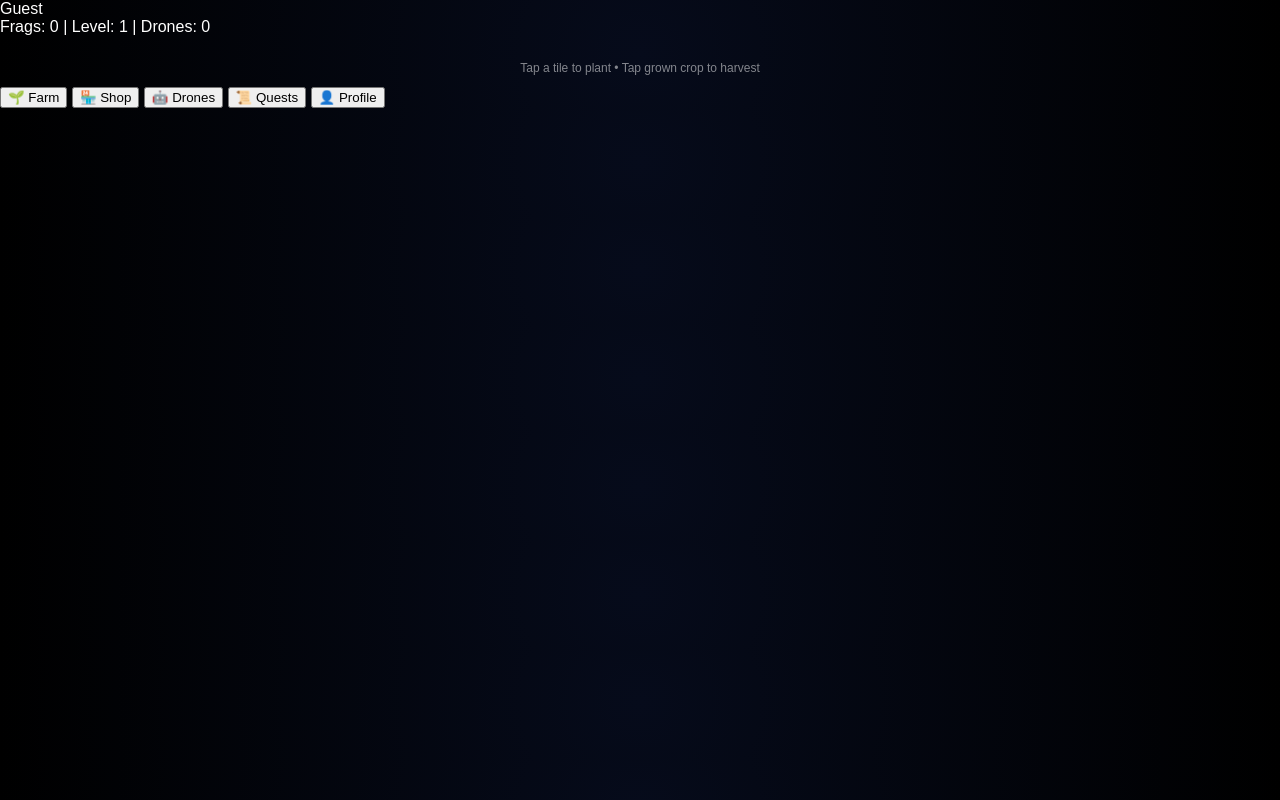
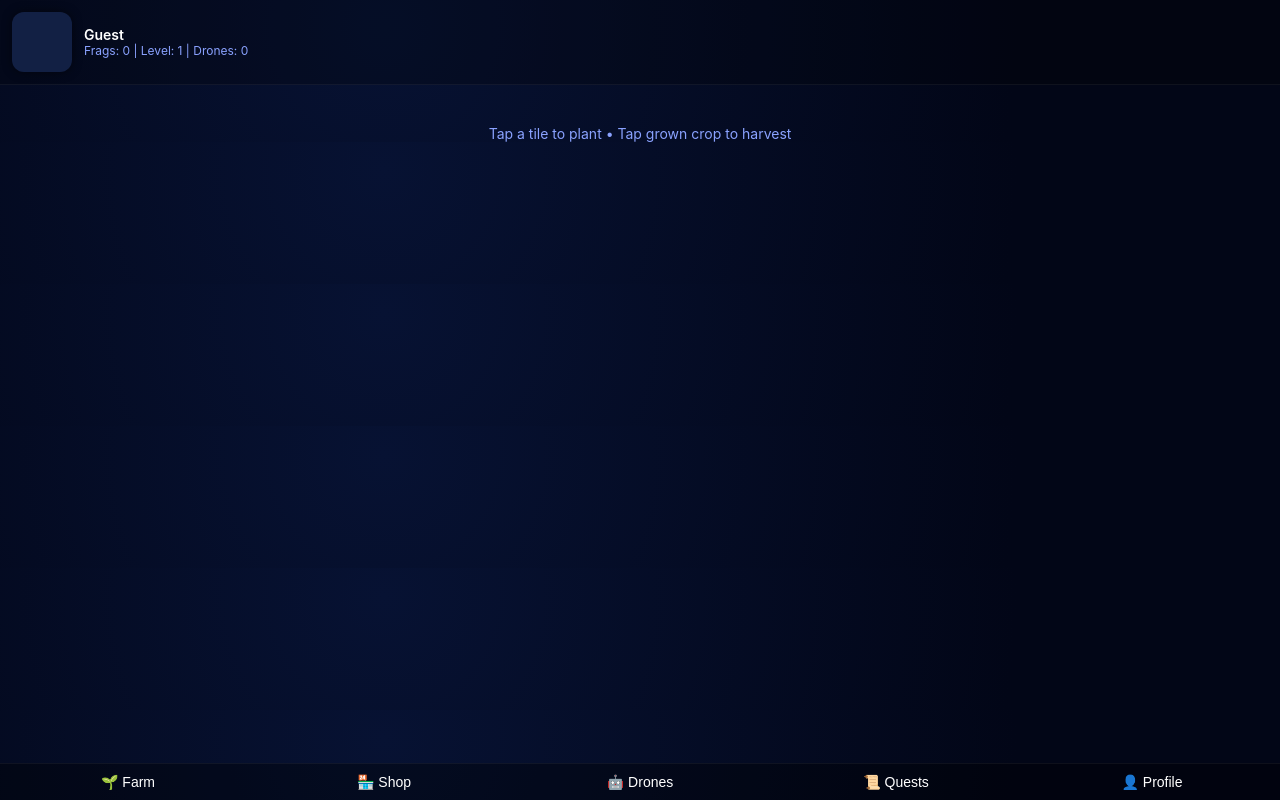
Before and after one commit to megustatraffic-crypto/my_app_space, a PHP site: page / in a window 1280 px wide. Run offline with PHP 8.4, Linux system fonts and the light colour scheme.

Commit message:
styles.css

```diff
--- a/frontend/styles.css
+++ b/frontend/styles.css
@@ -1,94 +1,114 @@
+:root {
+  --bg-top: #020617;
+  --panel: #0A1433;
+  --tile-empty: #081027;
+  --tile-growing: #23488e;
+  --text-muted: #8aa2ff;
+  --accent: #4374ff;
+}
+
+* { margin:0; padding:0; box-sizing:border-box; }
+
 body {
-    margin:0;
-    font-family:'Orbitron', sans-serif;
-    background: radial-gradient(circle at center, #060b1b, #000);
+  background: radial-gradient(circle at 30% 20%, #071233, #020617 70%);
   color:white;
+  font-family: Inter, system-ui, Arial;
   overflow-x:hidden;
 }
 
-#app {
-    padding:20px;
+.top-panel {
+  display:flex;
+  align-items:center;
+  gap:12px;
+  padding:12px;
+  background:rgba(0,0,0,0.25);
+  border-bottom:1px solid rgba(255,255,255,0.05);
 }
 
-.top-bar {
-    display:flex;
-    justify-content:space-between;
-    font-size:18px;
-    margin-bottom:10px;
+.house {
+  width:60px;
+  height:60px;
+  border-radius:12px;
+  background:#122044;
+  background-size:cover;
+  background-position:center;
+  box-shadow:0 0 10px rgba(0,0,0,0.5);
 }
 
-.section-title {
-    text-align:center;
-    font-size:24px;
-}
+.player-info { display:flex; flex-direction:column; font-size:14px; }
+#playerName { font-weight:600; }
+#playerStats { color:var(--text-muted); font-size:12px; }
 
-.subtitle {
-    text-align:center;
-    font-size:14px;
-    opacity:0.7;
+.farm-wrapper {
+  width:100%;
+  display:flex;
+  justify-content:center;
+  padding:16px;
 }
 
 .farm-grid {
   display:grid;
-    grid-template-columns: repeat(3, 90px);
-    grid-gap:10px;
-    justify-content:center;
-    margin-top:15px;
+  gap:8px;
+  width:100%;
+  max-width:520px;
 }
 
 .tile {
-    width:90px;
-    height:90px;
-    background:#0c1230;
-    border:2px solid #294bff;
-    border-radius:12px;
+  aspect-ratio:1/1;
+  background:var(--tile-empty);
+  border:2px solid rgba(255,255,255,0.1);
+  border-radius:10px;
   display:flex;
+  align-items:center;
   justify-content:center;
-    align-items:center;
-    font-size:26px;
+  font-size:28px;
+  transition:0.15s;
+  position:relative;
   cursor:pointer;
-    transition:0.2s;
 }
+.tile:hover { border-color:var(--accent); transform:scale(1.04); }
 
-.tile.growing {
-    animation:pulse 1s infinite;
-    color:#7cff8a;
-}
-
-@keyframes pulse {
-    0% { transform:scale(1); }
-    50% { transform:scale(1.07);}
-    100%{transform:scale(1);}
-}
-
-.menu {
-    position:fixed;
-    bottom:0;
-    left:0;
-    width:100%;
-    display:flex;
-    justify-content:space-between;
-    background:rgba(0,0,20,0.8);
-    padding:8px;
-}
-
-.menu-btn {
-    flex:1;
-    margin:3px;
-    padding:8px;
-    font-size:14px;
-    border:none;
-    border-radius:6px;
-    background:#182a6f;
-    color:white;
-}
-.menu-btn:hover {
-    background:#2d4aff;
+.tile .timer {
+  position:absolute;
+  top:4px; left:4px;
+  font-size:11px;
+  color:var(--text-muted);
 }
 
 .hint {
   text-align:center;
-    margin-top:10px;
-    font-size:12px;
-    opacity:0.5;
+  color:var(--text-muted);
+  margin-top:8px;
+  font-size:14px;
 }
+
+.bottom-menu {
+  position:fixed;
+  bottom:0; left:0; right:0;
+  display:flex;
+  background:rgba(0,0,0,0.35);
+  border-top:1px solid rgba(255,255,255,0.05);
+}
+
+.bottom-menu button {
+  flex:1;
+  padding:10px 5px;
+  font-size:14px;
+  color:white;
+  background:none;
+  border:none;
+}
+
+.modal {
+  position:fixed;
+  bottom:60px;
+  left:10px; right:10px;
+  background:var(--panel);
+  border-radius:12px;
+  padding:14px;
+  border:1px solid rgba(255,255,255,0.07);
+  max-height:50%;
+  overflow:auto;
+  font-size:14px;
+}
+.modal button { margin-top:10px; width:100%; padding:8px; }
```
Lines whose indentation alone changed are shown as unchanged.
